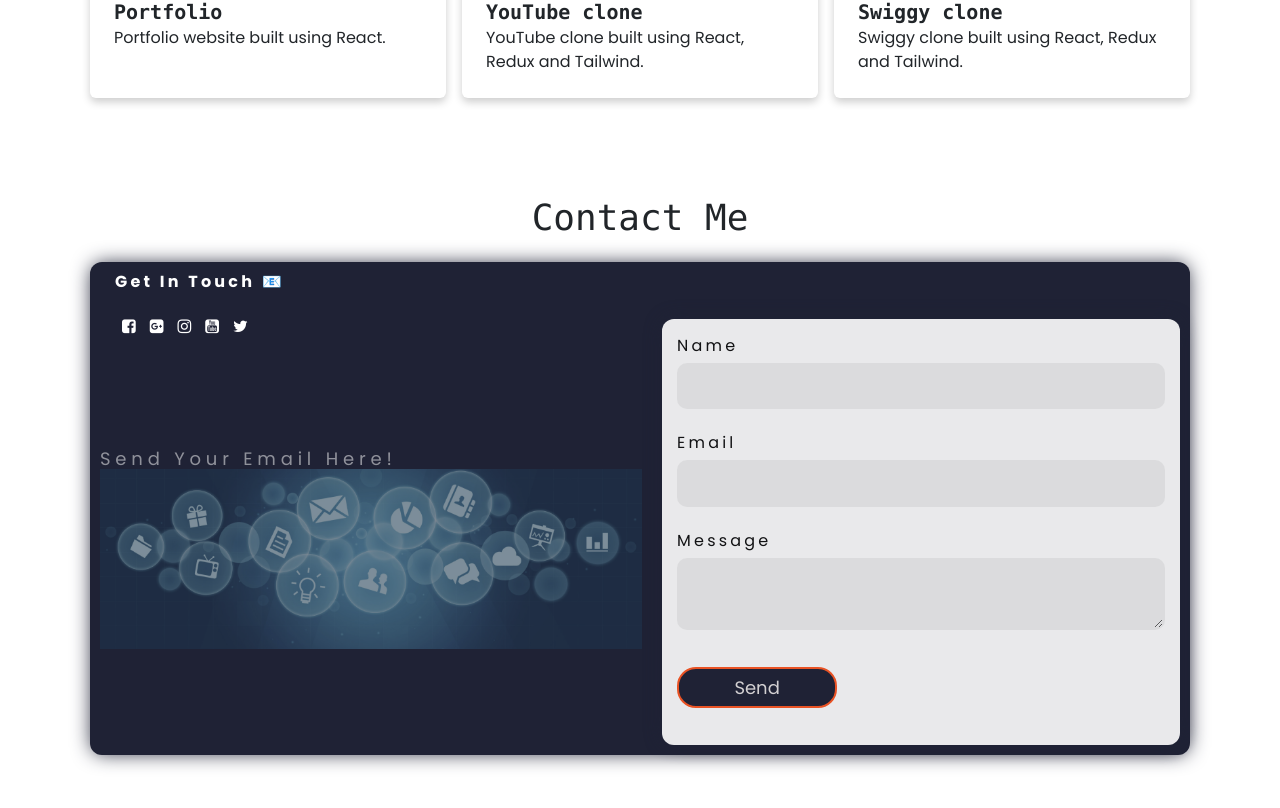
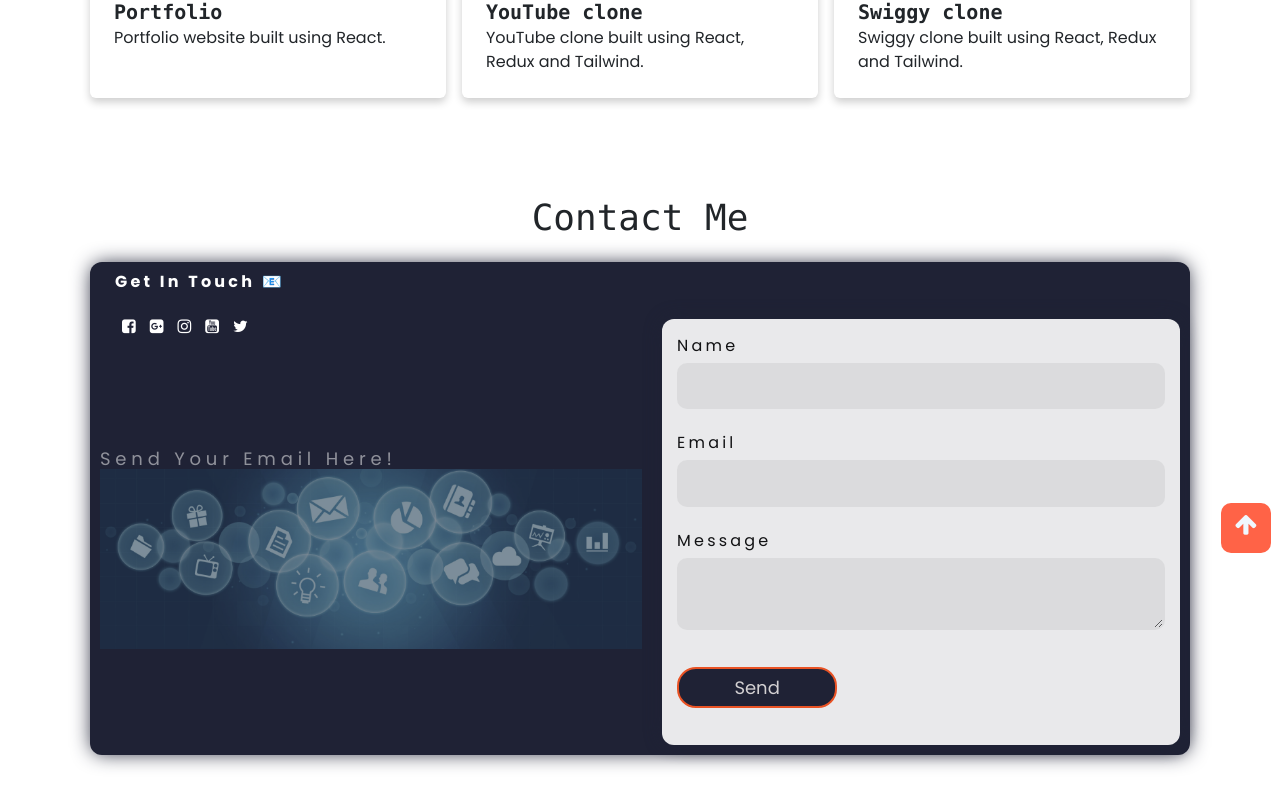
Before and after one commit to rahul-rautwar/portfolio, a React (Create React App) app: page / in a window 1280 px wide. Shown: the part 2379-3187 px from the top of the page. Built offline with nearby package versions, Linux system fonts and the light colour scheme; a web font is replaced by a local one.

Commit message:
update app.js

```diff
--- a/src/App.js
+++ b/src/App.js
@@ -1,5 +1,6 @@
 import "./App.css";
 import { AboutMe } from "./components/AboutMe/AboutMe";
+import { AppFooter } from "./components/AppFooter/AppFooter";
 import Contact from "./components/Contact/Contact";
 import { Home } from "./components/Home/Home";
 import { Projects } from "./components/Projects/Projects";
@@ -13,6 +14,7 @@ function App() {
       <Skills />
       <Projects />
       <Contact />
+      <AppFooter />
     </div>
   );
 }
```
